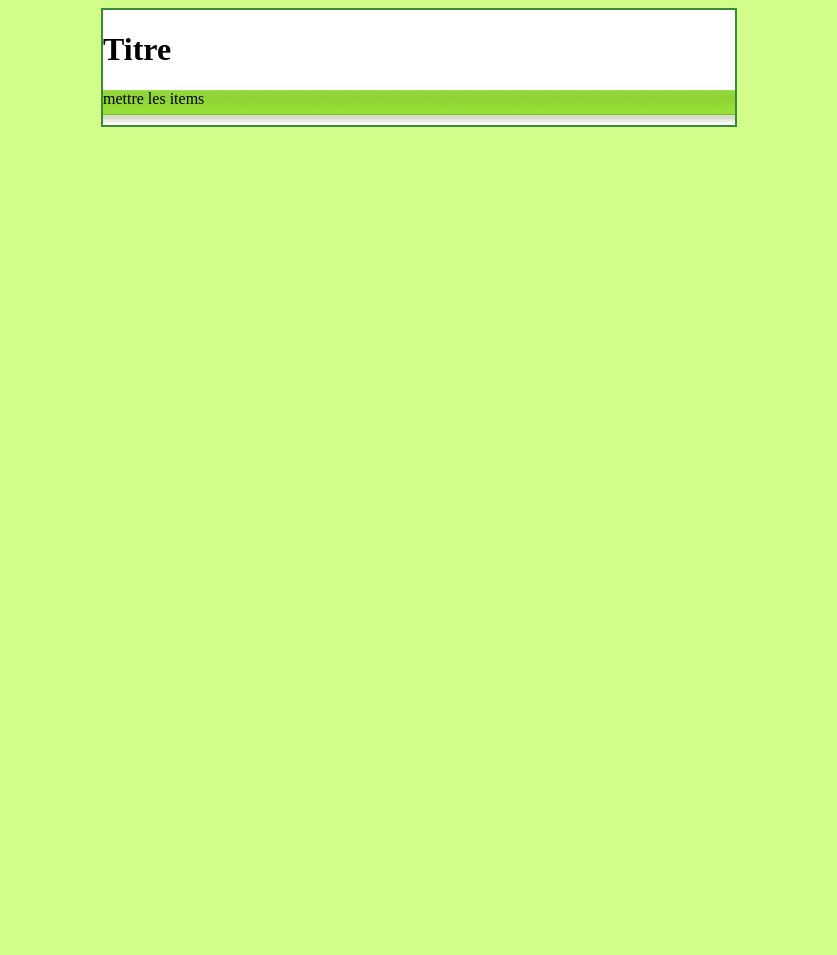
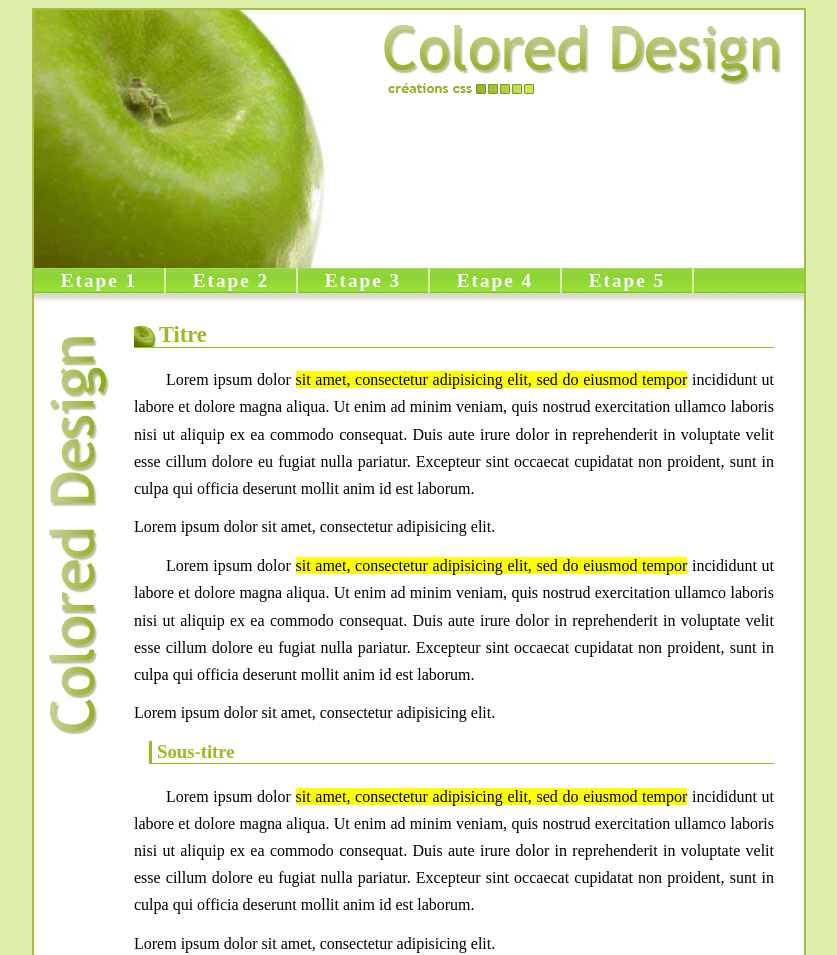
Before and after one commit to nanaplouf/pomme, a plain HTML site: page index.html in a window 1280 px wide. Shown: the top 955 px of the page, without its empty margins (221-1058 px from the left). Before the commit the page ends 800 px from the top, so only its background shows below. Drawn offline with Linux system fonts and the light colour scheme.

Commit message:
Correction pomme

```diff
--- a/css/style.css
+++ b/css/style.css
@@ -1,15 +1,102 @@
 body{
-    background-color: rgb(211, 253, 139);
+    background-color: #DDEEAA;/*couleur du fond*/
 }
 
 .contener{
-    background-color: white;
-    width: 50%;
-    margin: auto;
-    border: solid 2px rgb(58, 138, 58);
+    background-color: white; /*couleur du fond de mon #conteneur*/
+    width: 770px;/*largeur*/
+    margin: 0 auto;/*marge automatique qui centre le bloc après l'avoir remonté le plus haut possible dans mon affichage*/
+    text-align: left;/*centre le contenu de mon #conteneur*/
+    border: solid 2px #AABB44;/*bordure autour de toute la page*/
 }
 
 nav{
     background: url(../img/bg_menu.gif) repeat-x 0 -25px;/*, on met ensuite l'image de fond avec un décalage de 25 pixels vers le haut*/ ;
     height: 35px;/*On donne une hauteur au menu, correspondant à la taille de l'image utilisée en fond*/
 }
+
+h1{
+    height: 258px;/*personnaliser la hauteur de mon titre*/
+    background: url(../img/apple.jpg) no-repeat left top;
+    margin: 0;
+}
+
+h1 a{
+    width: 400px;
+    height: 70px;
+    display: block;
+    background: url(../img/title.gif) no-repeat;
+    position:relative;
+    top: 15px;
+    left: 350px;
+    text-indent: -5000px;
+    /*Le text-indent négatif est fait pour pouvoir ne cacher le texte hors de la page,
+    ce que nous voulons.*/
+}
+
+ul{
+    height: 35px;
+    margin: 0;
+    padding: 0;
+    list-style-type: none;/*on cache les puces*/
+}
+
+ul li{
+    float: left;/*On rend les li en flottant pour pouvoir les afficher horizontalement*/
+    text-align: center;/*on centre le texte*/
+}
+
+ul li a{
+    display: block;/*Nous pouvons dimensionner les a grâce à la propriété display: block;*/
+    width: 130px;/*largeur*/
+    line-height: 25px;/*hauteur de ligne*/
+    font-size: 1.2em;/*taille de police*/
+    font-weight: bold;/*mise en accentuation gras/bold de la police*/
+    letter-spacing: 2px;/*espacement des lettres*/
+    color: #fff;/*couleur du texte (de la police)*/
+    text-decoration: none;/*décoration du texte*/
+    border-right: 2px solid #dea;/*bordure*/
+}
+
+ul li a:hover{/*on décale l'image de fond au passage de la souris pour laisser aparaître l'état survolé de l'image*/
+    background-color: aliceblue;
+    color: #AABB44;
+}
+
+main{
+    padding: 0 30px 0 100px;
+    background-image: url(../img/bg_page.gif);
+    background-repeat: no-repeat;
+    background-position: 15px 15px;
+}
+
+main h2{
+    padding-left: 25px;/*on décale le texte en fonction de l'image*/
+    background: url(../img/little_apple.gif) no-repeat left bottom;
+    line-height: 25px;/*on décale le texte en fonction de l'image avec un interligne*/
+    font-size: 1.4em;
+    color: #9b2;
+    border-bottom: 1px solid #9b2;
+}
+
+main p{
+    text-align: justify;/*alignement justifié*/
+    text-indent: 2em;/*indentation supérieure à l'état normal pour aérer le tout*/
+    line-height: 1.7em;/*hauteur de ligne supérieure à l'état normal pour aérer le tout*/
+}
+
+main h3{
+    margin-left: 15px;
+    padding-left: 5px;
+    border-bottom: 1px solid #9b2 ;
+    border-left: 3px solid #9b2 ;
+    color: #9b2 ;
+}
+
+footer{
+	margin: 0;
+	padding-right: 10px;
+	line-height: 30px;
+	text-align: right;
+	color: #8a0;
+}
--- a/index.html
+++ b/index.html
@@ -10,18 +10,37 @@
     <div class="contener">
         <header>
             <!-- Ici c'est une zone avec deux images ... -->
-            <h1>Titre</h1>
+            <h1>
+                <a href="#">Colored Design</a>
+            </h1>
 
             <!-- Ici c'est une zone avec la nav ... -->
             <nav>
-                <p>mettre les items</p>
+                <ul>
+                    <li><a href="#">Etape 1</a></li>
+                    <li><a href="#">Etape 2</a></li>
+                    <li><a href="#">Etape 3</a></li>
+                    <li><a href="#">Etape 4</a></li>
+                    <li><a href="#">Etape 5</a></li>
+                </ul>
             </nav>
         </header>
 
-
         <main>
             <!-- Ici c'est le texte avec titres ... -->
+             <h2>Titre</h2>
+            <p>Lorem ipsum dolor <mark>sit amet, consectetur adipisicing elit, sed do eiusmod tempor</mark> incididunt ut labore et dolore magna aliqua. Ut enim ad minim veniam, quis nostrud exercitation ullamco laboris nisi ut aliquip ex ea commodo consequat. Duis aute irure dolor in reprehenderit in voluptate velit esse cillum dolore eu fugiat nulla pariatur. Excepteur sint occaecat cupidatat non proident, sunt in culpa qui officia deserunt mollit anim id est laborum.</p>
+            <span>Lorem ipsum dolor sit amet, consectetur adipisicing elit.</span>
+            <p>Lorem ipsum dolor <mark>sit amet, consectetur adipisicing elit, sed do eiusmod tempor</mark> incididunt ut labore et dolore magna aliqua. Ut enim ad minim veniam, quis nostrud exercitation ullamco laboris nisi ut aliquip ex ea commodo consequat. Duis aute irure dolor in reprehenderit in voluptate velit esse cillum dolore eu fugiat nulla pariatur. Excepteur sint occaecat cupidatat non proident, sunt in culpa qui officia deserunt mollit anim id est laborum.</p>
+            <span>Lorem ipsum dolor sit amet, consectetur adipisicing elit.</span>
+
+            <h3>Sous-titre</h3>
+            <p>Lorem ipsum dolor <mark>sit amet, consectetur adipisicing elit, sed do eiusmod tempor</mark> incididunt ut labore et dolore magna aliqua. Ut enim ad minim veniam, quis nostrud exercitation ullamco laboris nisi ut aliquip ex ea commodo consequat. Duis aute irure dolor in reprehenderit in voluptate velit esse cillum dolore eu fugiat nulla pariatur. Excepteur sint occaecat cupidatat non proident, sunt in culpa qui officia deserunt mollit anim id est laborum.</p>
+            <span>Lorem ipsum dolor sit amet, consectetur adipisicing elit.</span>
+            <p>Lorem ipsum dolor <mark>sit amet, consectetur adipisicing elit, sed do eiusmod tempor</mark> incididunt ut labore et dolore magna aliqua. Ut enim ad minim veniam, quis nostrud exercitation ullamco laboris nisi ut aliquip ex ea commodo consequat. Duis aute irure dolor in reprehenderit in voluptate velit esse cillum dolore eu fugiat nulla pariatur. Excepteur sint occaecat cupidatat non proident, sunt in culpa qui officia deserunt mollit anim id est laborum.</p>
+            <span>Lorem ipsum dolor sit amet, consectetur adipisicing elit.</span>
         </main>
+        <footer>Site à tester et utiliser !!!</footer>
     </div>
 </body>
 </html>
```
